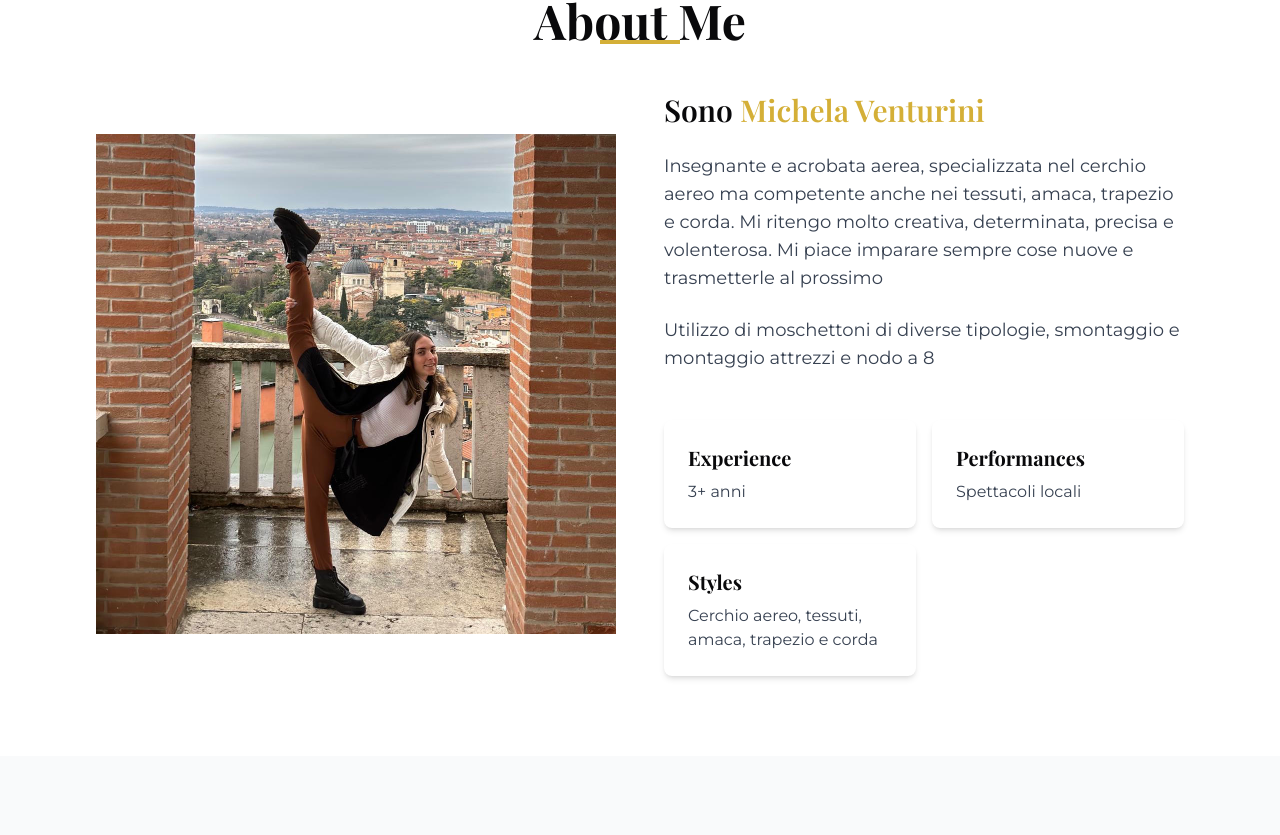
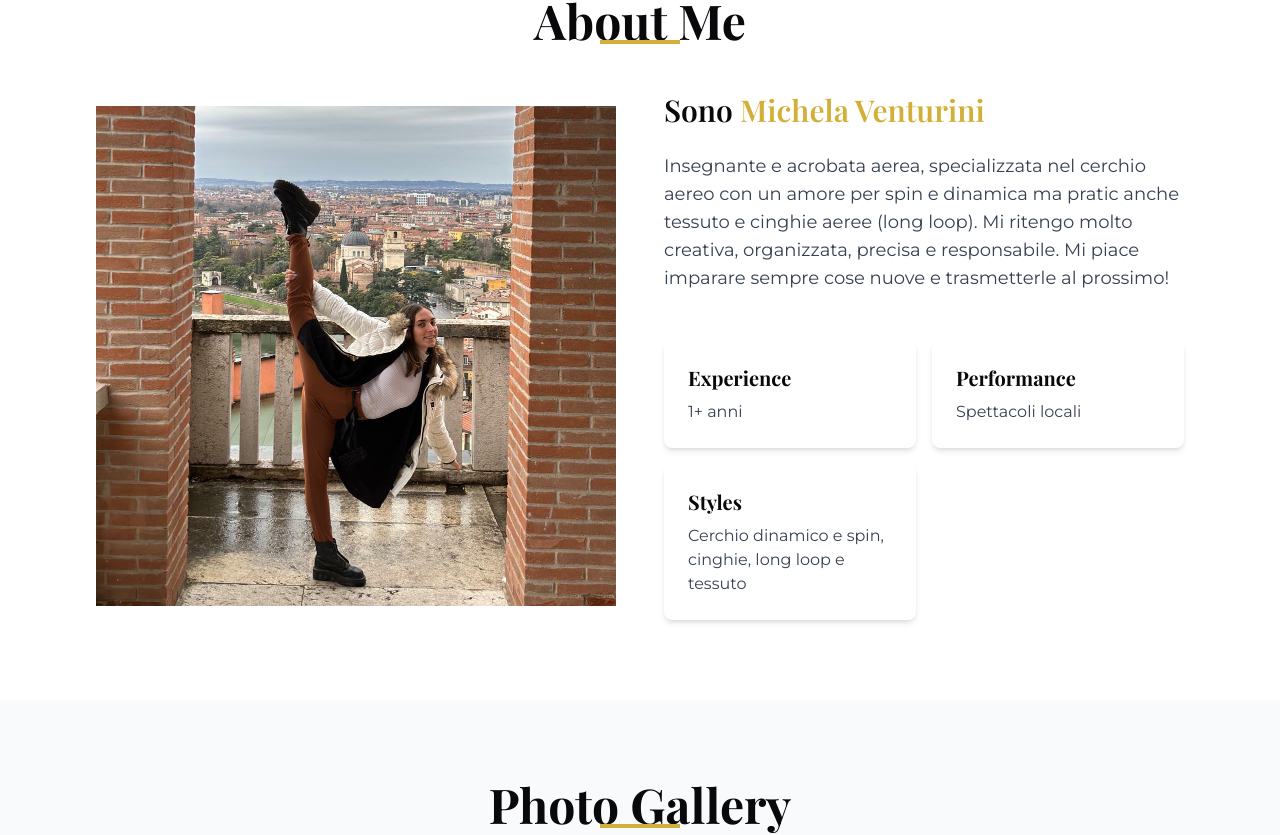
Before and after one commit to ctrlVnt/michelaventurini.it, a React (Vite) app: page / in a window 1280 px wide. Shown: the part 884-1719 px from the top of the page. Built offline with nearby package versions, Linux system fonts and the light colour scheme.

Commit message:
corrections

```diff
--- a/src/components/AboutSection.tsx
+++ b/src/components/AboutSection.tsx
@@ -26,26 +26,22 @@ const AboutSection = () => {
           <div className="space-y-6">
             <h3 className="text-3xl font-semibold">Sono <span className="text-dancer-accent">Michela Venturini</span></h3>
             <p className="text-lg text-gray-700">
-              Insegnante e acrobata aerea, specializzata nel cerchio aereo ma
-              competente anche nei tessuti, amaca, trapezio e corda.
-              Mi ritengo molto creativa, determinata, precisa e volenterosa.
-              Mi piace imparare sempre cose nuove e trasmetterle al prossimo
+              Insegnante e acrobata aerea, specializzata nel cerchio aereo con
+              un amore per spin e dinamica ma pratic anche tessuto e cinghie aeree (long loop).
+              Mi ritengo molto creativa, organizzata, precisa e responsabile.
+              Mi piace imparare sempre cose nuove e trasmetterle al prossimo!
             </p>
-            <p className="text-lg text-gray-700">
-              Utilizzo di moschettoni di diverse tipologie, smontaggio e montaggio attrezzi e nodo a 8
-            </p>
-
             <div className="grid grid-cols-2 gap-4 pt-6">
               <Card className="border-0 shadow-md">
                 <CardContent className="p-6">
                   <h4 className="text-xl font-bold mb-2">Experience</h4>
-                  <p className="text-gray-700">3+ anni</p>
+                  <p className="text-gray-700">1+ anni</p>
                 </CardContent>
               </Card>
 
               <Card className="border-0 shadow-md">
                 <CardContent className="p-6">
-                  <h4 className="text-xl font-bold mb-2">Performances</h4>
+                  <h4 className="text-xl font-bold mb-2">Performance</h4>
                   <p className="text-gray-700">Spettacoli locali</p>
                 </CardContent>
               </Card>
@@ -53,7 +49,7 @@ const AboutSection = () => {
               <Card className="border-0 shadow-md">
                 <CardContent className="p-6">
                   <h4 className="text-xl font-bold mb-2">Styles</h4>
-                  <p className="text-gray-700">Cerchio aereo, tessuti, amaca, trapezio e corda</p>
+                  <p className="text-gray-700">Cerchio dinamico e spin, cinghie, long loop e tessuto</p>
                 </CardContent>
               </Card>
             </div>
--- a/src/components/ContactSection.tsx
+++ b/src/components/ContactSection.tsx
@@ -71,7 +71,7 @@ const ContactSection = () => {
                 <Mail className="w-6 h-6 text-dancer-accent mr-4" />
                 <div>
                   <p className="font-medium">Email</p>
-                  <p className="text-gray-600">michelaventurini41@gmail.com</p>
+                  <p className="text-gray-600">venturinimichela41@gmail.com</p>
                 </div>
               </div>
 
```
